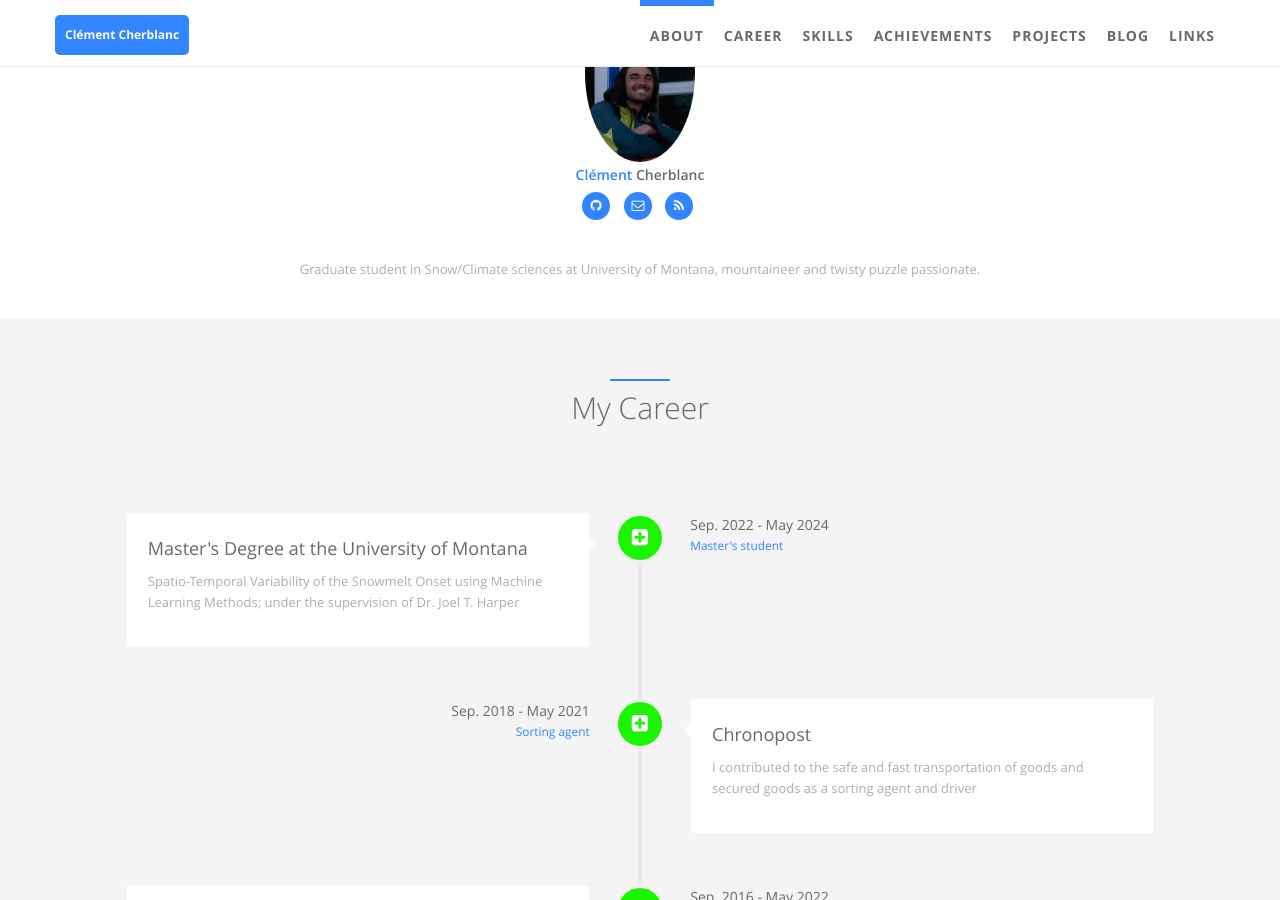
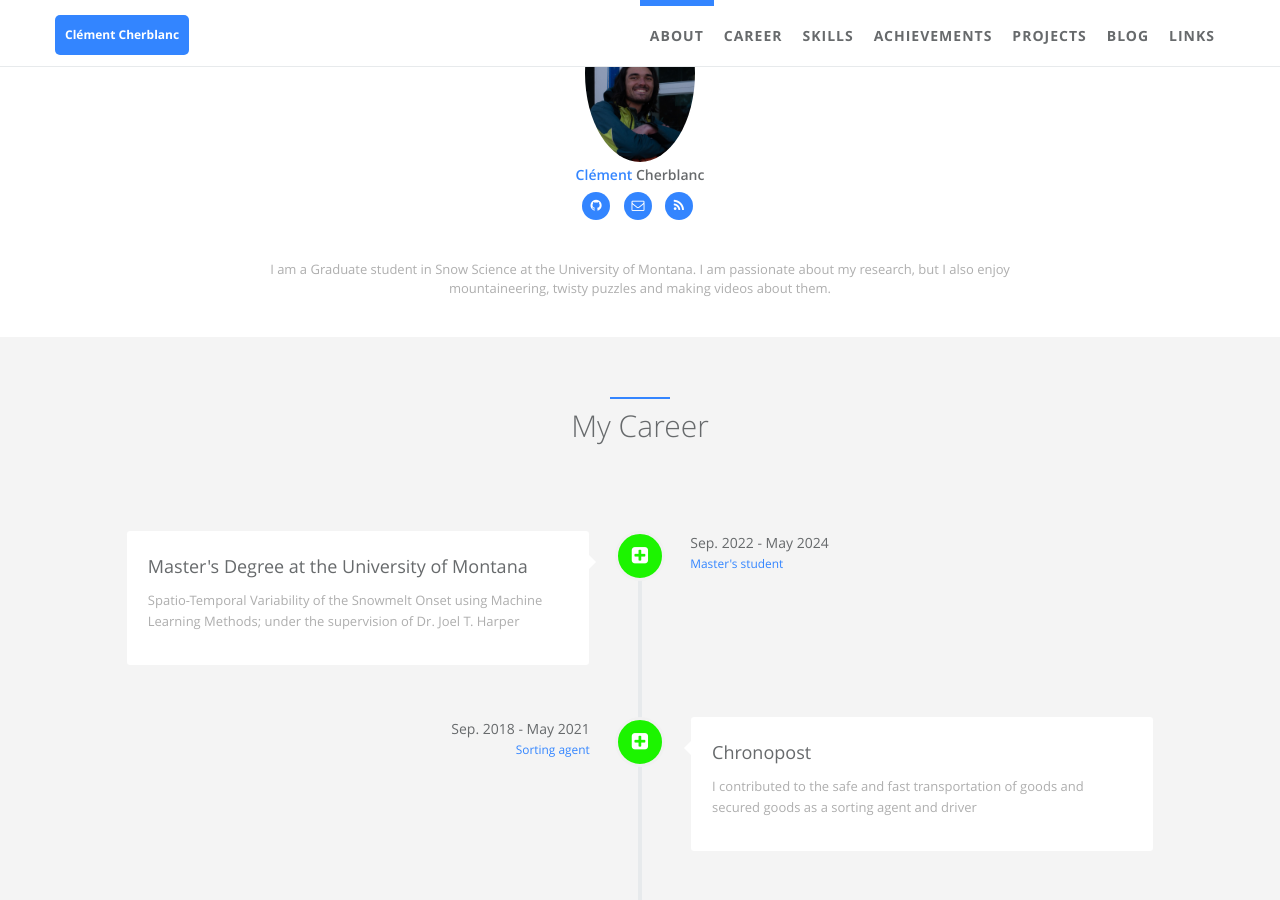
Before and after one commit to ClemAntarctica/ClemAntarctica.github.io, a Jekyll site: the page built from index.html, in a window 1280 px wide and 900 px high, scrolled down 515 px. Built offline with Jekyll 4.4.1, drawn with Linux system fonts in a browser that asks for light colours.

Commit message:
Add files via upload

```diff
--- a/_config.yml
+++ b/_config.yml
@@ -28,7 +28,7 @@ author:  # change following line to your infomation.
   skill_icon2:
     - name: fa-linux
     - name: icon-apache
-  desc: Graduate student in Snow/Climate sciences at University of Montana, mountaineer and twisty puzzle passionate.  # Describe yourself.
+  desc: "I am a Graduate student in Snow Science at the University of Montana. I am passionate about my research, but I also enjoy mountaineering, twisty puzzles and making videos about them."  # Describe yourself.
 
 # comment
 disqus:  # if you wanna comment feature, go to https://disqus.com/ to get your configuration; if not, comment following two lines.
```
